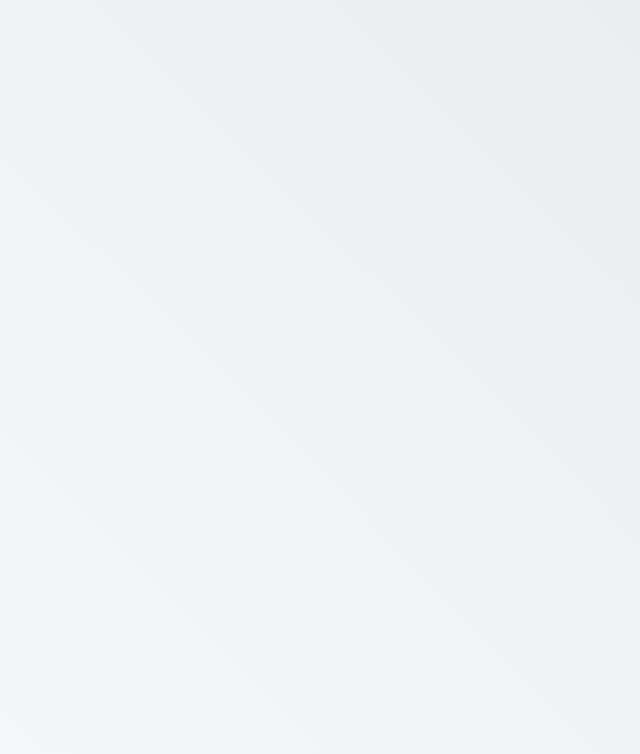
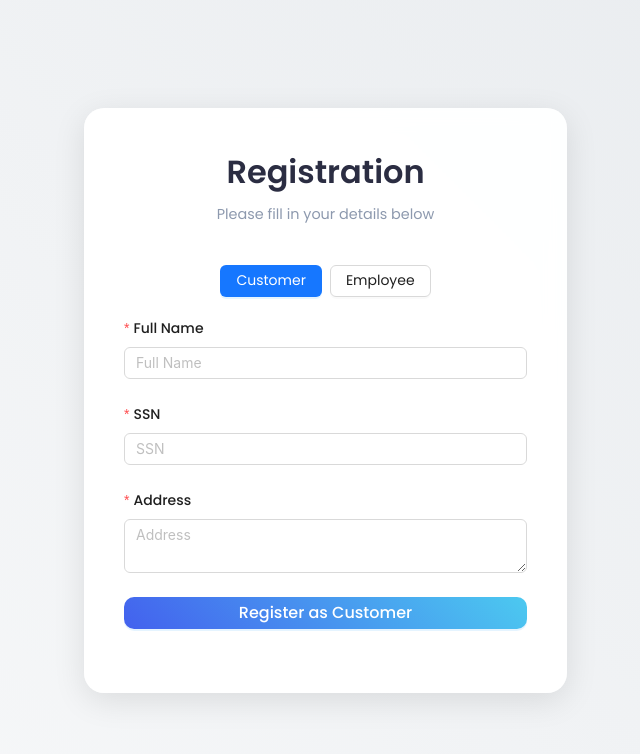
Before and after one commit to Saja-elkurtehi/ehotels_frontend_application, a React (Create React App) app in the folder ehotels/: page /register in a window 1280 px wide. Before the commit this address had no page. Shown: the top 754 px of the page, without its empty margins (395-1035 px from the left). Built offline with nearby package versions, Linux system fonts and the light colour scheme.

Commit message:
added registaration stuff

```diff
--- a/ehotels/src/App.js
+++ b/ehotels/src/App.js
@@ -2,14 +2,18 @@ import { BrowserRouter as Router, Routes, Route } from 'react-router-dom';
 import Login from './components/Login/Login';
 import EmployeeDashboard from './components/EmployeeDashboard';
 import CustomerDashboard from './components/CustomerDashboard';
+import Registration from './components/Registration/Registration';
+import CustomerBookings from './components/CustomerBookings';
 
 function App() {
   return (
     <Router>
       <Routes>
         <Route path="/" element={<Login />} />
-        <Route path="/employee-dashboard" element={<EmployeeDashboard />} />
-        <Route path="/customer-dashboard" element={<CustomerDashboard />} />
+        <Route path="/register" element={<Registration />} />
+        <Route path="/employee-dashboard/:id" element={<EmployeeDashboard />} />
+        <Route path="/customer-dashboard/:id" element={<CustomerDashboard />} />
+        <Route path="/my-bookings/:id" element={<CustomerBookings />} />
       </Routes>
     </Router>
   );
--- a/ehotels/src/components/CustomerDashboard.jsx
+++ b/ehotels/src/components/CustomerDashboard.jsx
@@ -1,7 +1,8 @@
-import React, { useState } from 'react';
+import React, { useEffect, useState } from 'react';
 import axios from 'axios';
 import BookingPopup from './BookingPopup';  // Import the popup component
 import './CustomerDashboard.css';
+
 
 const CustomerDashboard = () => {
   // ... existing state variables
@@ -22,6 +23,21 @@ const CustomerDashboard = () => {
   const [showBookingPopup, setShowBookingPopup] = useState(false);
   const [selectedRoomId, setSelectedRoomId] = useState(null);
 
+  const fetchAllRooms = async () => {
+    setLoading(true);
+    setFetchError(null);
+    try {
+      const response = await axios.get('/api/rooms');
+      console.log("Fetched all rooms:", response.data);
+      setRooms(response.data);
+    } catch (error) {
+      console.error("Error fetching all rooms:", error);
+      setFetchError(error.message);
+      // Optionally, set fallback data if needed:
+      setRooms([]);
+    }
+    setLoading(false);
+  };
   const fetchAvailableRooms = async () => {
     // ... your existing fetchAvailableRooms code
     setLoading(true);
@@ -83,6 +99,9 @@ const CustomerDashboard = () => {
     }
     setLoading(false);
   };
+  useEffect(() => {
+    fetchAllRooms();
+  }, []);
 
   // Function to open the booking popup
   const openBookingPopup = (roomId) => {
@@ -115,6 +134,7 @@ const CustomerDashboard = () => {
       alert("Error booking room.");
     }
   };
+
 
   return (
     <div className="dashboard">
--- a/ehotels/src/components/Login/Login.jsx
+++ b/ehotels/src/components/Login/Login.jsx
@@ -58,7 +58,7 @@ const Login = () => {
             Sign In <i className="fas fa-arrow-right"></i>
           </button>
         </form>
-        <p className="signup-link">Don't have an account? <a href="/">Create account</a></p>
+        <p className="signup-link">Don't have an account? <a href="/register">Create account</a></p>
       </div>
     </div>
   );
--- /dev/null
+++ b/ehotels/src/components/Registration/Registration.css
@@ -0,0 +1,92 @@
+:root {
+    --primary-color: #4361ee;
+    --secondary-color: #4cc9f0;
+    --background: linear-gradient(45deg, #f8f9fa 0%, #e9ecef 100%);
+    --text-dark: #2b2d42;
+    --text-light: #8d99ae;
+}
+
+body {
+    background: var(--background);
+    margin: 0;
+    padding: 0;
+    font-family: 'Poppins', sans-serif;
+}
+
+/* Container styling */
+.registration-container {
+    position: relative;
+    background: rgba(255, 255, 255, 0.95);
+    backdrop-filter: blur(10px);
+    border-radius: 20px;
+    box-shadow: 0 8px 32px rgba(0, 0, 0, 0.1);
+    padding: 40px;
+    width: 150%;
+    max-width: 500px;
+    margin: 50px auto;
+    transition: transform 0.3s ease;
+}
+
+
+.registration-container:hover {
+    transform: translateY(-5px);
+}
+
+/* Header styling */
+.header {
+    text-align: center;
+    margin-bottom: 40px;
+}
+
+.header h1 {
+    color: var(--text-dark);
+    font-size: 2rem;
+    font-weight: 600;
+    margin-bottom: 8px;
+}
+
+.header p {
+    color: var(--text-light);
+    font-size: 0.9rem;
+}
+
+/* Ant Design label overrides */
+.ant-form-item-label > label {
+    color: var(--text-dark);
+    font-size: 0.95rem;
+    font-weight: 500;
+}
+
+/* Registration button */
+.registration-btn {
+    width: 100%;
+    padding: 15px;
+    background: linear-gradient(45deg, var(--primary-color), var(--secondary-color));
+    color: white;
+    border: none;
+    border-radius: 10px;
+    font-size: 1rem;
+    font-weight: 500;
+    cursor: pointer;
+    transition: all 0.3s ease;
+    display: flex;
+    align-items: center;
+    justify-content: center;
+    gap: 10px;
+}
+
+.registration-btn:hover {
+    background: linear-gradient(45deg, #3a52d1, #3fb4d8);
+    box-shadow: 0 5px 15px rgba(67, 97, 238, 0.3);
+    transform: translateY(-2px);
+}
+
+@media (max-width: 480px) {
+    .registration-container {
+        padding: 30px;
+    }
+
+    .header h1 {
+        font-size: 1.75rem;
+    }
+}
--- /dev/null
+++ b/ehotels/src/components/Registration/Registration.jsx
@@ -0,0 +1,102 @@
+import React, { useState } from 'react';
+import { Form, Input, Button, message } from 'antd';
+import axios from 'axios';
+import moment from 'moment';
+import { useNavigate } from 'react-router-dom';
+import './Registration.css'; // Import the new CSS file
+
+axios.defaults.baseURL = 'http://localhost:8080';
+
+const Registration = () => {
+  const [form] = Form.useForm();
+  const [registrationType, setRegistrationType] = useState('customer');
+  const navigate = useNavigate();
+
+  const onFinish = async (values) => {
+    // Build the payload. For customers, SSN remains a string.
+    const payload = {
+      fullName: values.fullName,
+      address: values.address,
+      ssn: registrationType === 'employee' ? parseInt(values.ssn, 10) : values.ssn
+    };
+
+    // For customers, include the registration date
+    if (registrationType === 'customer') {
+      payload.registrationDate = moment().format('YYYY-MM-DD');
+    }
+
+    try {
+      if (registrationType === 'customer') {
+        const response = await axios.post('/api/customers/with-id', payload);
+        const customerId = response.data.customerId;
+        message.success('Customer registered successfully');
+        navigate(`/customer-dashboard/${customerId}`);
+      } else {
+        const response = await axios.post('/api/employees', payload);
+        const employeeId = response.data.employeeId;
+        message.success('Employee registered successfully');
+        navigate(`/employee-dashboard/${employeeId}`);
+      }
+      form.resetFields();
+    } catch (error) {
+      console.error('Registration error:', error);
+      message.error('Registration failed: ' + (error.response?.data || error.message));
+    }
+  };
+
+
+
+  return (
+    <div className="registration-container">
+      <div className="header">
+        <h1>Registration</h1>
+        <p>Please fill in your details below</p>
+      </div>
+      <div style={{ textAlign: 'center', marginBottom: '20px' }}>
+        <Button
+          onClick={() => setRegistrationType('customer')}
+          type={registrationType === 'customer' ? 'primary' : 'default'}
+          style={{ marginRight: '8px' }}
+        >
+          Customer
+        </Button>
+        <Button
+          onClick={() => setRegistrationType('employee')}
+          type={registrationType === 'employee' ? 'primary' : 'default'}
+        >
+          Employee
+        </Button>
+      </div>
+      <Form form={form} layout="vertical" onFinish={onFinish}>
+        <Form.Item
+          name="fullName"
+          label="Full Name"
+          rules={[{ required: true, message: 'Please enter your full name' }]}
+        >
+          <Input placeholder="Full Name" />
+        </Form.Item>
+        <Form.Item
+          name="ssn"
+          label="SSN"
+          rules={[{ required: true, message: 'Please enter your SSN' }]}
+        >
+          <Input placeholder="SSN" />
+        </Form.Item>
+        <Form.Item
+          name="address"
+          label="Address"
+          rules={[{ required: true, message: 'Please enter your address' }]}
+        >
+          <Input.TextArea rows={2} placeholder="Address" />
+        </Form.Item>
+        <Form.Item>
+          <Button className="registration-btn" type="primary" htmlType="submit">
+            Register as {registrationType === 'customer' ? 'Customer' : 'Employee'}
+          </Button>
+        </Form.Item>
+      </Form>
+    </div>
+  );
+};
+
+export default Registration;
```
